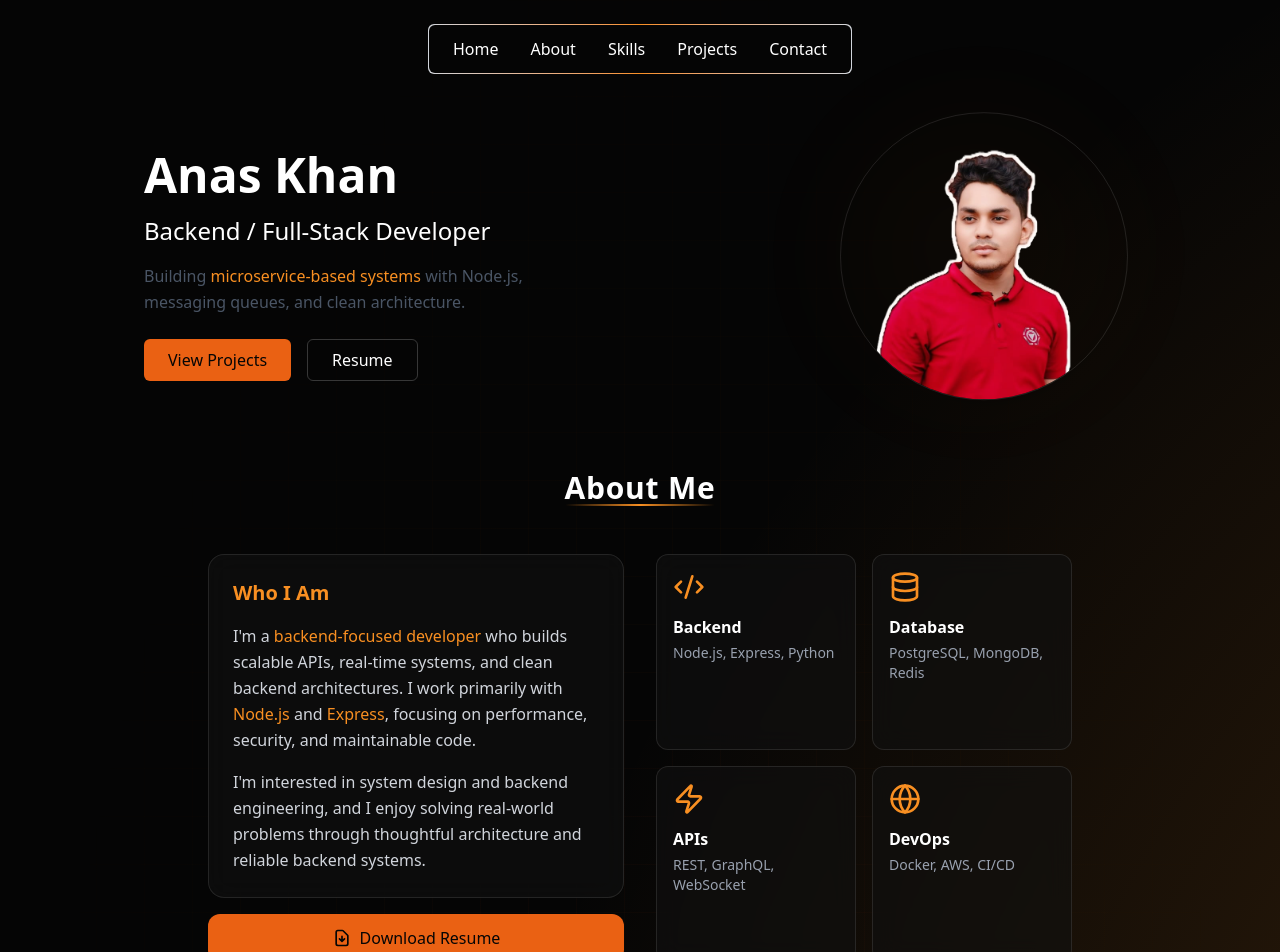
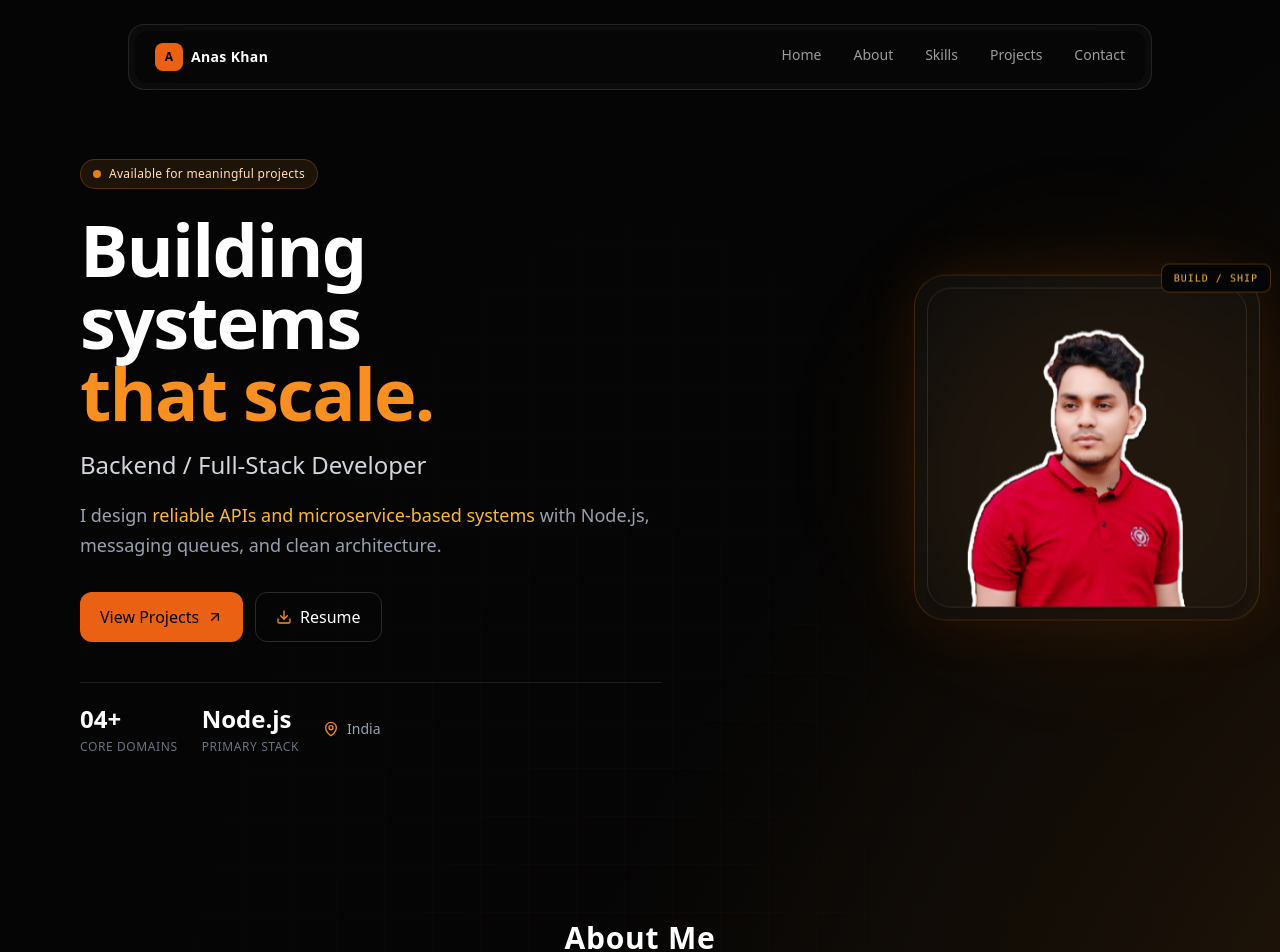
Before and after one commit to anasdotio/portfolio, a React (Vite) app: page / in a window 1280 px wide. Shown: the top 952 px of the page. Built offline with nearby package versions, Linux system fonts and the light colour scheme.

Commit message:
update home and about section

```diff
--- a/src/components/About.jsx
+++ b/src/components/About.jsx
@@ -1,7 +1,13 @@
-import { useEffect, useRef } from "react";
 import SectionTitle from "./Card/SectionTitle";
 import { motion } from "motion/react";
-import { Code2, Database, Zap, Globe } from "lucide-react";
+import {
+  ArrowUpRight,
+  Code2,
+  Database,
+  Download,
+  Globe,
+  Zap,
+} from "lucide-react";
 
 const skills = [
   { icon: Code2, label: "Backend", desc: "Node.js, Express, Python" },
@@ -12,84 +18,89 @@ const skills = [
 
 const About = () => {
   return (
-    <section
-      className="mt-15 transition-colors duration-300 text-white"
-      id="about"
-    >
+    <section className="mt-24 px-4 text-white" id="about">
       <SectionTitle title="About Me" />
 
-      {/* MAIN CONTENT */}
-      <div className="max-w-4xl mx-auto mt-6 grid md:grid-cols-2 gap-8 px-4">
-        {/* LEFT - TEXT */}
+      <div className="mx-auto mt-6 grid max-w-6xl gap-6 md:grid-cols-[1.1fr_0.9fr]">
         <motion.div
           initial={{ opacity: 0, x: -50 }}
           whileInView={{ opacity: 1, x: 0 }}
           viewport={{ once: true, margin: "-100px" }}
           transition={{ duration: 0.6 }}
         >
-          <div className="bg-zinc-900/60 border border-white/10 rounded-2xl p-6 backdrop-blur-md">
-            <h3 className="text-xl font-semibold text-yellow-400 mb-4">
-              Who I Am
-            </h3>
-            <p className="text-gray-300 leading-relaxed mb-4">
+          <div className="relative h-full overflow-hidden rounded-3xl border border-white/10 bg-white/[0.035] p-6 backdrop-blur-md sm:p-8">
+            <div className="absolute -right-16 -top-16 h-40 w-40 rounded-full bg-yellow-500/10 blur-3xl" />
+            <div className="relative flex items-center justify-between gap-4">
+              <div>
+                <p className="font-mono text-xs tracking-[0.2em] text-yellow-400">
+                  PROFILE / 01
+                </p>
+                <h3 className="mt-3 text-2xl font-semibold">Who I am</h3>
+              </div>
+              <span className="hidden rounded-full border border-yellow-400/20 bg-yellow-400/10 px-3 py-1 text-xs text-yellow-200 sm:inline-flex">
+                Backend-minded
+              </span>
+            </div>
+
+            <p className="relative mt-6 text-base leading-relaxed text-gray-300">
               I&apos;m a{" "}
-              <span className="text-yellow-400 font-medium">
+              <span className="font-medium text-yellow-300">
                 backend-focused developer
               </span>{" "}
-              who builds scalable APIs, real-time systems, and clean backend
-              architectures. I work primarily with{" "}
-              <span className="text-yellow-400 font-medium">Node.js</span> and{" "}
-              <span className="text-yellow-400 font-medium">Express</span>,
-              focusing on performance, security, and maintainable code.
+              who turns complex product ideas into scalable APIs, real-time
+              systems, and dependable services.
             </p>
-            <p className="text-gray-300 leading-relaxed">
-              I&apos;m interested in system design and backend engineering, and
-              I enjoy solving real-world problems through thoughtful
-              architecture and reliable backend systems.
+            <p className="relative mt-4 text-base leading-relaxed text-gray-400">
+              I work primarily with Node.js and Express, with a strong focus on
+              system design, performance, security, and maintainable code.
             </p>
+
+            <div className="relative mt-8 grid gap-3 border-t border-white/10 pt-5 sm:grid-cols-3">
+              {[
+                ["Focus", "Clean architecture"],
+                ["Approach", "Ship with purpose"],
+                ["Mindset", "Always learning"],
+              ].map(([label, value]) => (
+                <div key={label}>
+                  <p className="text-xs uppercase tracking-wider text-gray-500">
+                    {label}
+                  </p>
+                  <p className="mt-1 text-sm font-medium text-gray-200">{value}</p>
+                </div>
+              ))}
+            </div>
           </div>
 
-          {/* RESUME BUTTON */}
           <motion.a
             href="/Anas-Resume.pdf"
             target="_blank"
             rel="noopener noreferrer"
             whileHover={{ scale: 1.03 }}
             whileTap={{ scale: 0.97 }}
-            className="inline-flex items-center justify-center gap-2 w-full mt-4 px-6 py-3 bg-yellow-500 hover:bg-yellow-600 text-zinc-950 font-medium rounded-xl transition-colors"
+            className="mt-4 inline-flex w-full items-center justify-center gap-2 rounded-xl bg-yellow-500 px-6 py-3 font-medium text-zinc-950 transition-colors hover:bg-yellow-400"
           >
-            <svg
-              className="w-5 h-5"
-              fill="none"
-              stroke="currentColor"
-              viewBox="0 0 24 24"
-            >
-              <path
-                strokeLinecap="round"
-                strokeLinejoin="round"
-                strokeWidth={2}
-                d="M12 10v6m0 0l-3-3m3 3l3-3m2 8H7a2 2 0 01-2-2V5a2 2 0 012-2h5.586a1 1 0 01.707.293l5.414 5.414a1 1 0 01.293.707V19a2 2 0 01-2 2z"
-              />
-            </svg>
+            <Download className="h-4 w-4" />
             Download Resume
+            <ArrowUpRight className="h-4 w-4" />
           </motion.a>
         </motion.div>
 
-        {/* RIGHT - SKILL CARDS */}
         <div className="grid grid-cols-2 gap-4">
           {skills.map((skill, index) => (
             <motion.div
-              key={index}
+              key={skill.label}
               initial={{ opacity: 0, y: 30 }}
               whileInView={{ opacity: 1, y: 0 }}
               viewport={{ once: true, margin: "-50px" }}
               transition={{ duration: 0.5, delay: index * 0.1 }}
               whileHover={{ y: -5, transition: { duration: 0.2 } }}
-              className="bg-zinc-900/60 border border-white/10 rounded-xl p-4 backdrop-blur-md hover:border-yellow-500/50 dark:hover:border-yellow-400/50 transition-colors"
+              className="group rounded-2xl border border-white/10 bg-white/[0.035] p-5 backdrop-blur-md transition-all hover:border-yellow-400/40 hover:bg-white/[0.06]"
             >
-              <skill.icon className="w-8 h-8 text-yellow-400 mb-3" />
+              <skill.icon className="mb-5 h-7 w-7 text-yellow-400 transition-transform group-hover:scale-110" />
               <h4 className="font-semibold text-white">{skill.label}</h4>
-              <p className="text-sm text-gray-400 mt-1">{skill.desc}</p>
+              <p className="mt-2 text-sm leading-relaxed text-gray-400">
+                {skill.desc}
+              </p>
             </motion.div>
           ))}
         </div>
--- a/src/components/HeroSection.jsx
+++ b/src/components/HeroSection.jsx
@@ -2,6 +2,7 @@ import profileImage from "../assets/profile.png";
 import { motion } from "motion/react";
 import gsap from "gsap";
 import { useEffect, useRef } from "react";
+import { ArrowUpRight, Download, MapPin } from "lucide-react";
 
 const HeroSection = () => {
   const imageRef = useRef(null);
@@ -19,24 +20,35 @@ const HeroSection = () => {
   return (
     <div
       id="home"
-      className="mx-auto mt-12 grid max-w-5xl items-center gap-12 px-4 text-white md:grid-cols-[1.1fr_0.9fr]"
+      className="mx-auto mt-16 grid min-h-[calc(100vh-130px)] max-w-6xl items-center gap-16 px-4 pb-16 text-white md:grid-cols-[1.1fr_0.9fr]"
     >
       {/* LEFT CONTENT */}
       <div className="text-center text-white md:text-left">
+        <motion.div
+          initial={{ opacity: 0, y: 20 }}
+          animate={{ opacity: 1, y: 0 }}
+          transition={{ duration: 0.5 }}
+          className="mb-6 inline-flex items-center gap-2 rounded-full border border-yellow-400/25 bg-yellow-400/10 px-3 py-1.5 text-xs font-medium tracking-wide text-yellow-200"
+        >
+          <span className="h-2 w-2 animate-pulse rounded-full bg-yellow-400" />
+          Available for meaningful projects
+        </motion.div>
+
         <motion.h1
           initial={{ opacity: 0, y: 30 }}
           animate={{ opacity: 1, y: 0 }}
           transition={{ duration: 0.6, delay: 0.1 }}
-          className="text-4xl md:text-5xl font-semibold"
+          className="text-5xl font-semibold tracking-tight sm:text-6xl md:text-7xl"
         >
-          Anas Khan
+          Building systems
+          <span className="block text-yellow-400">that scale.</span>
         </motion.h1>
 
         <motion.p
           initial={{ opacity: 0, y: 30 }}
           animate={{ opacity: 1, y: 0 }}
           transition={{ duration: 0.6, delay: 0.2 }}
-          className="text-2xl mt-4"
+          className="mt-5 text-xl text-gray-300 sm:text-2xl"
         >
           Backend / Full-Stack Developer
         </motion.p>
@@ -45,11 +57,11 @@ const HeroSection = () => {
           initial={{ opacity: 0, y: 30 }}
           animate={{ opacity: 1, y: 0 }}
           transition={{ duration: 0.6, delay: 0.3 }}
-          className="mt-4 text-gray-600 dark:text-gray-300 leading-relaxed max-w-md mx-auto md:mx-0"
+          className="mx-auto mt-5 max-w-xl text-base leading-relaxed text-gray-400 md:mx-0 md:text-lg"
         >
-          Building{" "}
-          <span className="text-yellow-400 font-medium">
-            microservice-based systems
+          I design{" "}
+          <span className="font-medium text-yellow-300">
+            reliable APIs and microservice-based systems
           </span>{" "}
           with Node.js, messaging queues, and clean architecture.
         </motion.p>
@@ -58,15 +70,16 @@ const HeroSection = () => {
           initial={{ opacity: 0, y: 20 }}
           animate={{ opacity: 1, y: 0 }}
           transition={{ duration: 0.5, delay: 0.4 }}
-          className="mt-6 flex justify-center md:justify-start gap-4"
+          className="mt-8 flex flex-wrap justify-center gap-3 md:justify-start"
         >
-          <motion.button
+          <motion.a
+            href="#projects"
             whileHover={{ scale: 1.05 }}
             whileTap={{ scale: 0.95 }}
-            className="px-6 py-2 bg-yellow-500 hover:bg-yellow-600 text-zinc-950 rounded-md transition"
+            className="inline-flex items-center gap-2 rounded-xl bg-yellow-500 px-5 py-3 font-medium text-zinc-950 transition hover:bg-yellow-400"
           >
-            View Projects
-          </motion.button>
+            View Projects <ArrowUpRight className="h-4 w-4" />
+          </motion.a>
 
           <motion.a
             href="/Anas-Resume.pdf"
@@ -74,30 +87,56 @@ const HeroSection = () => {
             rel="noopener noreferrer"
             whileHover={{ scale: 1.05 }}
             whileTap={{ scale: 0.95 }}
-            className="px-6 py-2 border border-white/20 rounded-md hover:bg-white/10 transition"
+            className="inline-flex items-center gap-2 rounded-xl border border-white/15 px-5 py-3 font-medium text-white transition hover:border-yellow-400/40 hover:bg-white/5"
           >
+            <Download className="h-4 w-4 text-yellow-400" />
             Resume
           </motion.a>
         </motion.div>
+
+        <div className="mt-10 flex flex-wrap justify-center gap-6 border-t border-white/10 pt-5 text-left md:justify-start">
+          <div>
+            <p className="text-2xl font-semibold text-white">04+</p>
+            <p className="mt-1 text-xs uppercase tracking-wider text-gray-500">
+              Core domains
+            </p>
+          </div>
+          <div>
+            <p className="text-2xl font-semibold text-white">Node.js</p>
+            <p className="mt-1 text-xs uppercase tracking-wider text-gray-500">
+              Primary stack
+            </p>
+          </div>
+          <div className="flex items-center gap-2 text-sm text-gray-400">
+            <MapPin className="h-4 w-4 text-yellow-400" />
+            India
+          </div>
+        </div>
       </div>
 
       {/* RIGHT IMAGE */}
-      <div className="flex justify-center md:justify-center">
+      <div className="flex w-full justify-center md:justify-end">
         <motion.div
           ref={imageRef}
           initial={{ opacity: 0, x: 60 }}
           animate={{ opacity: 1, x: 0 }}
           transition={{ duration: 0.8, delay: 0.2 }}
-          className=""
+          className="relative"
         >
           {/* Glow Effect */}
-          <div className="absolute inset-0 rounded-full bg-yellow-500 blur-3xl opacity-20 bg-animate"></div>
+          <div className="bg-animate absolute -inset-8 rounded-full opacity-40 blur-3xl" />
 
-          <img
-            src={profileImage}
-            alt="Anas Khan"
-            className=" h-64 w-64 border rounded-full border-white/10 object-cover object-top shadow-xl md:h-72 md:w-72"
-          />
+          <div className="relative rounded-[2rem] border border-yellow-400/20 bg-white/[0.03] p-3 shadow-[0_0_60px_rgba(234,97,19,0.12)] backdrop-blur-sm">
+            <div className="absolute -right-3 -top-3 rounded-lg border border-yellow-400/30 bg-zinc-950 px-3 py-1.5 font-mono text-[10px] tracking-widest text-yellow-300">
+              BUILD / SHIP
+            </div>
+
+            <img
+              src={profileImage}
+              alt="Anas Khan"
+              className="h-72 w-72 rounded-[1.5rem] border border-white/10 object-cover object-top shadow-xl sm:h-80 sm:w-80"
+            />
+          </div>
         </motion.div>
       </div>
     </div>
--- a/src/components/Navbar.jsx
+++ b/src/components/Navbar.jsx
@@ -35,39 +35,25 @@ const Navbar = () => {
     <motion.nav
       initial={{ opacity: 0 }}
       animate={{ opacity: 1, transition: { duration: 0.6 } }}
-      className="
-        w-full sm:w-fit sm:mx-auto mt-6 p-[.8px] rounded-md
-        bg-linear-to-r
-        from-gray-300 via-yellow-400 to-gray-300
-        dark:from-white/20 dark:via-yellow-400 dark:to-white/20
-        transition-colors duration-300
-      "
+      className="mx-auto mt-6 w-full max-w-5xl rounded-2xl border border-white/10 bg-white/[0.03] p-1.5 backdrop-blur-xl transition-colors duration-300"
     >
       <div
-        className="
-          sm:flex items-center gap-8 px-6 py-3 rounded-md hidden
-          bg-zinc-950 text-white
-          transition-colors duration-300
-        "
+        className="hidden items-center justify-between gap-8 rounded-xl bg-zinc-950/80 px-5 py-3 text-white transition-colors duration-300 sm:flex"
       >
+        <a href="#home" className="hidden items-center gap-2 text-sm font-semibold tracking-wide sm:flex">
+          <span className="flex h-7 w-7 items-center justify-center rounded-lg bg-yellow-500 text-xs text-zinc-950">A</span>
+          Anas Khan
+        </a>
+        <div className="hidden items-center gap-8 sm:flex">
         {navItems.map((item) => (
           <div
             key={item.id}
-            className="
-              relative
-              h-6
-              min-w-fit
-              overflow-hidden
-              cursor-pointer
-              group
-            "
+            className="group relative h-6 min-w-fit cursor-pointer overflow-hidden"
           >
             {/* Normal Text */}
             <span
               className="
-                block
-                transition-transform duration-300
-                group-hover:-translate-y-full
+                block text-sm text-white/60 transition-transform duration-300 group-hover:-translate-y-full
               "
             >
               {item.name}
@@ -77,19 +63,19 @@ const Navbar = () => {
             <a
               href={item.link}
               className="
-                block
-                text-yellow-500 dark:text-yellow-400
-                transition-transform duration-300
-                group-hover:-translate-y-full
+                block text-sm text-yellow-400 transition-transform duration-300 group-hover:-translate-y-full
               "
             >
               {item.name}
             </a>
           </div>
         ))}
+        </div>
       </div>
 
-      <MobileNavbar />
+      <div className="flex sm:hidden">
+        <MobileNavbar />
+      </div>
     </motion.nav>
   );
 };
--- a/src/components/Navbar/MobileNabar.jsx
+++ b/src/components/Navbar/MobileNabar.jsx
@@ -7,8 +7,11 @@ const MobileNavbar = () => {
   const [open, setOpen] = React.useState(false);
 
   return (
-    <div className="flex justify-between bg-zinc-950 px-6 py-3 rounded-md sm:hidden w-full relative z-30 text-white border border-white/10">
-      <h1 className="font-medium text-yellow-400">Anas</h1>
+    <div className="relative z-30 flex w-full justify-between rounded-xl bg-zinc-950/80 px-4 py-3 text-white sm:hidden">
+      <a href="#home" className="flex items-center gap-2 font-medium text-white">
+        <span className="flex h-7 w-7 items-center justify-center rounded-lg bg-yellow-500 text-xs text-zinc-950">A</span>
+        Anas Khan
+      </a>
 
       {open ? (
         <X
@@ -30,7 +33,7 @@ const MobileNavbar = () => {
         <motion.div
           initial={{ opacity: 0, x: "100%" }}
           animate={{ opacity: 1, x: 0, transition: { duration: 0.6 } }}
-          className="absolute top-14 left-0 w-full bg-zinc-900/95 backdrop-blur-md border border-white/10 h-85 flex flex-col items-center py-4 gap-8 rounded-md text-white"
+          className="absolute left-0 top-14 flex h-auto w-full flex-col items-center gap-6 rounded-xl border border-white/10 bg-zinc-900/95 py-6 text-white shadow-2xl backdrop-blur-xl"
         >
           <a
             href="#home"
```
Also changed, not shown: src/components/SplashScreen.jsx (+22 -7 lines).
